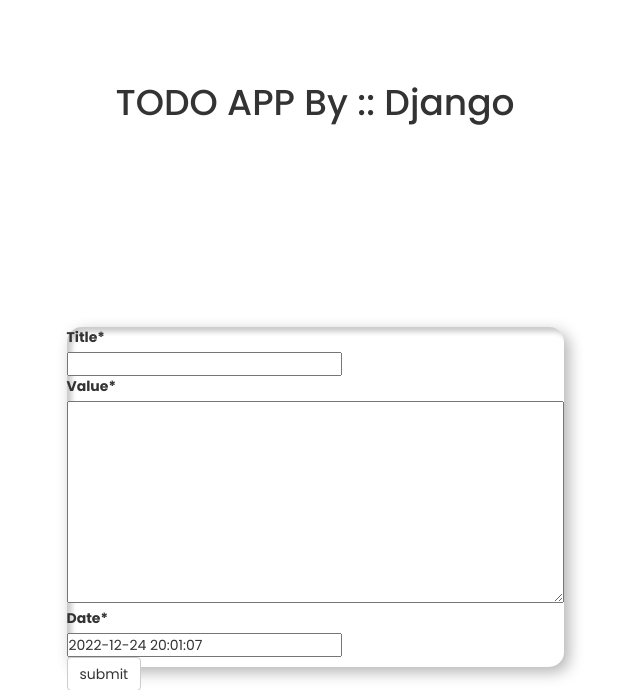
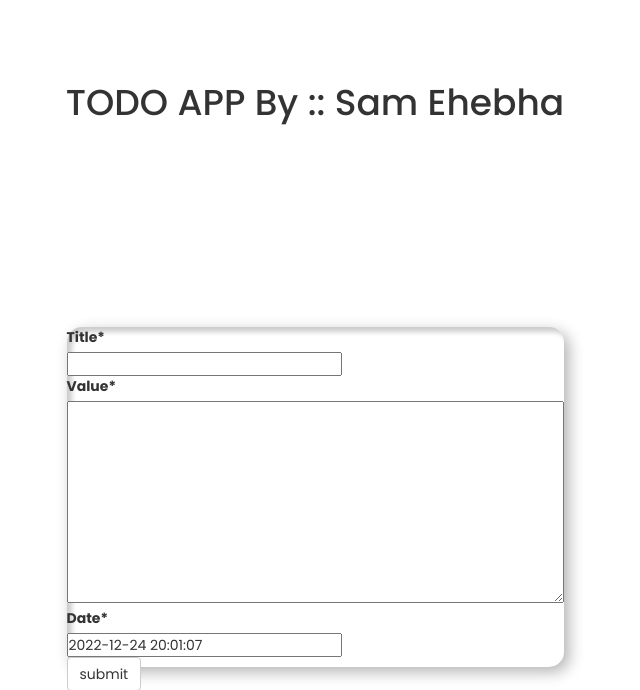
Before and after one commit to social410/django-todo, a Django app: page / in a window 1280 px wide. Shown: the top 690 px of the page, without its empty margins (325-965 px from the left). Run offline with Django 4.2, Linux system fonts and the light colour scheme; data that the repository does not hold is empty; some libraries are stand-ins or nearby versions.

Commit message:
remove Django and replace with Sam Ehebha

```diff
--- a/mainapp/templates/mainapp/index.html
+++ b/mainapp/templates/mainapp/index.html
@@ -22,7 +22,7 @@
     {% endfor %} {% endif %}
 
     <center class="row">
-      <h1>TODO APP By :: Django</h1>
+      <h1>TODO APP By :: Sam Ehebha</h1>
     </center>
 
     <div class="row">
```
